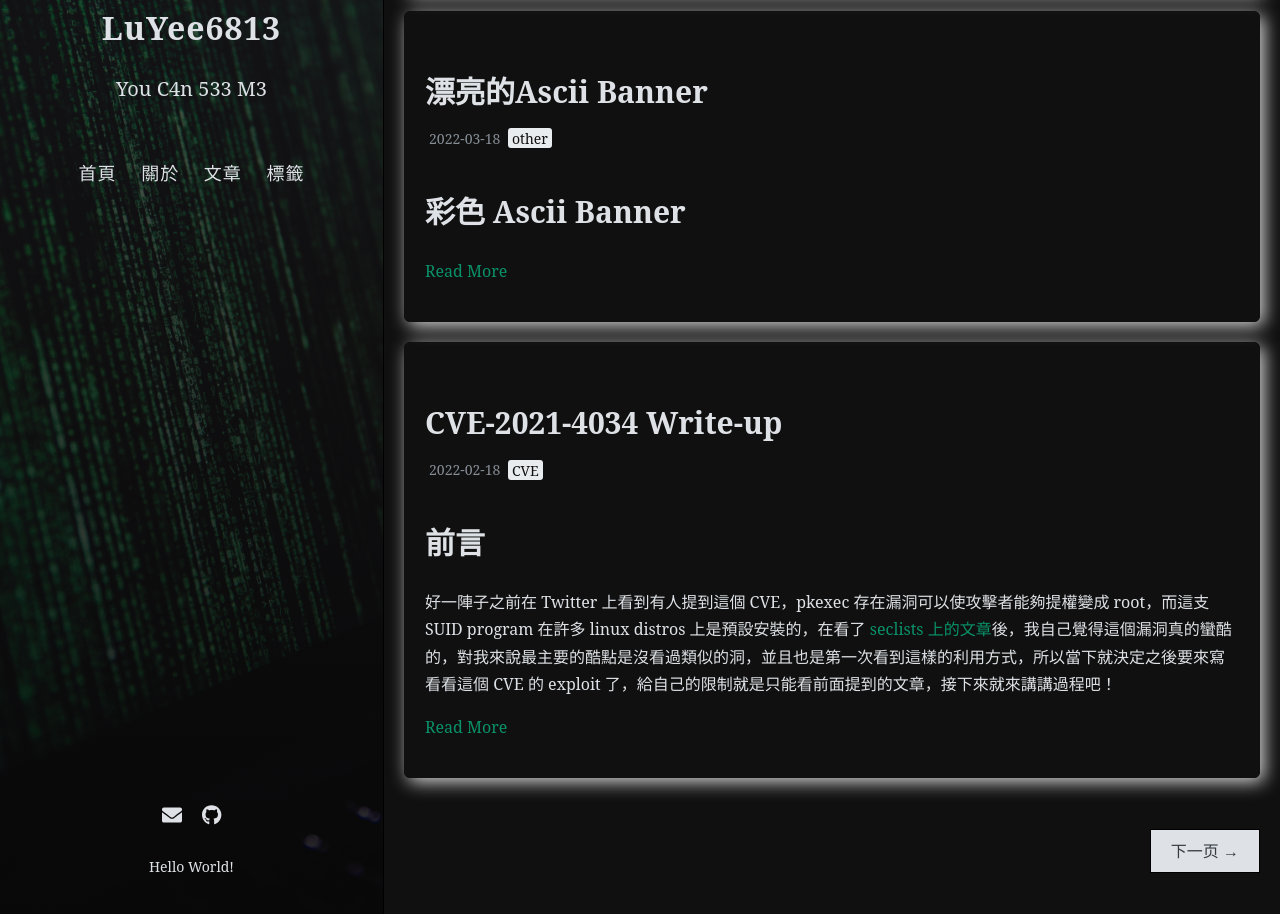
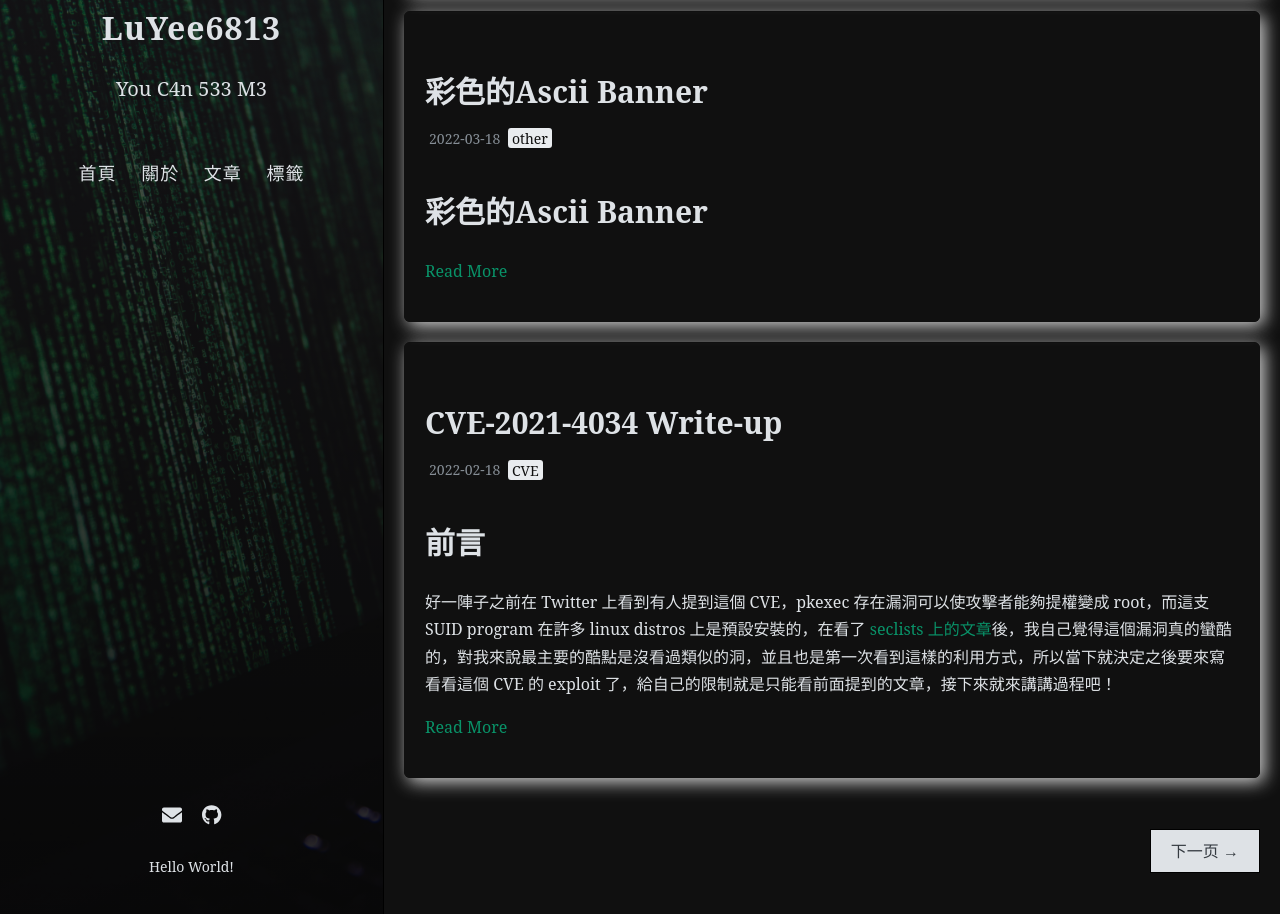
Before and after one commit to LuYee6813/blog, a Jekyll site: the page built from index.html, in a window 1280 px wide and 1208 px high, cut to the strip 294-1208 px from the top of the window. Built offline with Jekyll 4.4.1, drawn with Linux system fonts in a browser that asks for light colours; the list of posts is cut into pages by our own code; comment, search, counter and statistics services are not loaded.

Commit message:
Update 2022-03-18-colorful-banner.md
new

````diff
--- a/_posts/2022-03-18-colorful-banner.md
+++ b/_posts/2022-03-18-colorful-banner.md
@@ -1,14 +1,12 @@
 ---
 layout: post
-title: 漂亮的Ascii Banner
+title: 彩色的Ascii Banner
 date: 2022-03-18
 Author: LuYee6813
 tags: [other]
 comments: true
 ---
-
-# 彩色 Ascii Banner
-[TOC]
+# 彩色的Ascii Banner
 
 ## 1. 安裝
 ```linux
````
